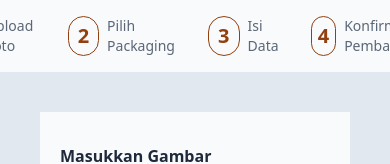
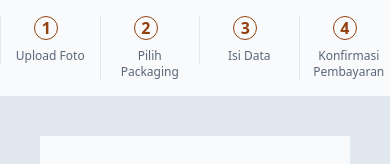
Before and after one commit to Greatreyhan/photoinstamaxsemarang, a React (Create React App) app: page /custom in a window 390 px wide. Shown: the top 164 px of the page. Built offline with nearby package versions, Linux system fonts and the light colour scheme; no server answers; the HTML template or start-up script is replaced by a standard one.

Commit message:
update ui phone

```diff
--- a/src/assets/index.js
+++ b/src/assets/index.js
@@ -24,5 +24,6 @@ import ProfilePict from "./profile.png"
 import Cart from "./cart.png"
 import BCA from "./bca.png"
 import BNI from "./bni.png"
+import Qris from "./Qris.jpg"
 
-export {HeroLogin, Logo, HeroProduct, HeroProduct2, Polaroid1, Polaroid2, Polaroid3, Polaroid4, Polaroid5, Polaroid6, BoxWrap, FilmWrap, FrameWrap, MapWrap, StandWrap, Tokopedia, Shopee, Choose, Sending, Received, Tiktok, HeroProduct3, ProfilePict, Cart, BCA, BNI}
+export {HeroLogin, Logo, HeroProduct, HeroProduct2, Polaroid1, Polaroid2, Polaroid3, Polaroid4, Polaroid5, Polaroid6, BoxWrap, FilmWrap, FrameWrap, MapWrap, StandWrap, Tokopedia, Shopee, Choose, Sending, Received, Tiktok, HeroProduct3, ProfilePict, Cart, BCA, BNI, Qris}
--- a/src/components/CustomForm.js
+++ b/src/components/CustomForm.js
@@ -233,24 +233,24 @@ const CustomForm = ({ price = 5000 }) => {
             {isLoading ? <Loading /> : null}
             <Message msg={msg} type={typeMsg} setType={setTypeMsg} />
             {/* Heading */}
-            {isConfirmed ? <PopUpCustom setPopUp={setIsConfirmed} price={(parseInt(price) * (urlImg.length) + parseInt(packaging.split("|")[1]) + (inBound ? 0 : 1000))} code={"CUSTM" + 'A' + codeID} /> :
+            {isConfirmed ? <PopUpCustom setPopUp={setIsConfirmed} produk={(parseInt(price) * (urlImg.length)).toLocaleString('id-ID', { style: 'currency', currency: 'IDR' })} total={(parseInt(price) * (urlImg.length) + parseInt(packaging.split("|")[1]) + (inBound ? 0 : 1000))} code={"CUSTM" + 'A' + codeID} packaging={parseInt(packaging.split("|")[1]).toLocaleString('id-ID', { style: 'currency', currency: 'IDR' })} bubble={ inBound ? 0 : parseInt(1000).toLocaleString('id-ID', { style: 'currency', currency: 'IDR' })} /> :
                 <div className='flex bg-slate-50 flex-col w-full h-full relative'>
-                    <div className='w-full bg-slate-50 shadow py-4 gap-x-6 flex justify-center items-center'>
-                        <div className='flex items-center justify-center'>
-                            <span className={`text-xl w-10 h-10 ${step > 1 ? "bg-amber-600 text-white" : "border-amber-800 border text-amber-800"}  rounded-full flex justify-center items-center font-semibold`}>{step > 1 ? <AiOutlineCheck /> : "1"}</span>
-                            <span className='text-sm text-opacity-80 ml-2 text-slate-700'>Upload Foto</span>
+                    <div className='w-full bg-slate-50 shadow py-4 md:gap-x-6 gap-x-2 flex justify-center items-start md:items-center'>
+                        <div className='flex flex-col md:flex-row flex-1 border-l md:border-none text-center items-center justify-center'>
+                            <span className={`md:text-xl text-md md:w-10 md:h-10 w-6 h-6 ${step > 1 ? "bg-amber-600 text-white" : "border-amber-800 border text-amber-800"}  rounded-full flex justify-center items-center font-semibold`}>{step > 1 ? <AiOutlineCheck /> : "1"}</span>
+                            <span className='md:text-sm text-xs md:mt-0 mt-2 text-opacity-80 ml-2 text-slate-700'>Upload Foto</span>
                         </div>
-                        <div className='flex items-center justify-center'>
-                            <span className={`text-xl w-10 h-10 ${step > 2 ? "bg-amber-600 text-white" : "border-amber-800 border text-amber-800"}  rounded-full flex justify-center items-center font-semibold`}>{step > 2 ? <AiOutlineCheck /> : "2"}</span>
-                            <span className='text-sm text-opacity-80 ml-2 text-slate-700'>Pilih Packaging</span>
+                        <div className='flex flex-col md:flex-row flex-1 border-l md:border-none text-center items-center justify-center'>
+                            <span className={`md:text-xl text-md md:w-10 md:h-10 w-6 h-6 ${step > 2 ? "bg-amber-600 text-white" : "border-amber-800 border text-amber-800"}  rounded-full flex justify-center items-center font-semibold`}>{step > 2 ? <AiOutlineCheck /> : "2"}</span>
+                            <span className='md:text-sm text-xs md:mt-0 mt-2 text-opacity-80 ml-2 text-slate-700'>Pilih Packaging</span>
                         </div>
-                        <div className='flex items-center justify-center'>
-                            <span className={`text-xl w-10 h-10 ${step > 3 ? "bg-amber-600 text-white" : "border-amber-800 border text-amber-800"}  rounded-full flex justify-center items-center font-semibold`}>{step > 3 ? <AiOutlineCheck /> : "3"}</span>
-                            <span className='text-sm text-opacity-80 ml-2 text-slate-700'>Isi Data</span>
+                        <div className='flex flex-col md:flex-row flex-1 border-l md:border-none text-center items-center justify-center'>
+                            <span className={`md:text-xl text-md md:w-10 md:h-10 w-6 h-6 ${step > 3 ? "bg-amber-600 text-white" : "border-amber-800 border text-amber-800"}  rounded-full flex justify-center items-center font-semibold`}>{step > 3 ? <AiOutlineCheck /> : "3"}</span>
+                            <span className='md:text-sm text-xs md:mt-0 mt-2 text-opacity-80 ml-2 text-slate-700'>Isi Data</span>
                         </div>
-                        <div className='flex items-center justify-center'>
-                            <span className={`text-xl w-10 h-10 ${step > 4 ? "bg-amber-600 text-white" : "border-amber-800 border text-amber-800"}  rounded-full flex justify-center items-center font-semibold`}>{step > 4 ? <AiOutlineCheck /> : "4"}</span>
-                            <span className='text-sm text-opacity-80 ml-2 text-slate-700'>Konfirmasi Pembayaran</span>
+                        <div className='flex flex-col md:flex-row flex-1 border-l md:border-none text-center items-center justify-center'>
+                            <span className={`md:text-xl text-md md:w-10 md:h-10 w-6 h-6 ${step > 4 ? "bg-amber-600 text-white" : "border-amber-800 border text-amber-800"}  rounded-full flex justify-center items-center font-semibold`}>{step > 4 ? <AiOutlineCheck /> : "4"}</span>
+                            <span className='md:text-sm text-xs md:mt-0 mt-2 text-opacity-80 ml-2 text-slate-700'>Konfirmasi Pembayaran</span>
                         </div>
                     </div>
 
@@ -268,7 +268,7 @@ const CustomForm = ({ price = 5000 }) => {
                         </div>
                         : step == 2 ?
                             <div className='bg-slate-200 h-full'>
-                                <div className='bg-slate-50 mt-10 mx-10 px-5 py-8'>
+                                <div className='bg-slate-50 mt-10 md:mx-10 px-5 py-8'>
                                     <p className='text-slate-800 font-semibold'>Pilih Packaging yang Digunakan</p>
                                     <p className='text-slate-600 text-xs'>Setiap Packaging memiliki harga masing-masing</p>
                                     <div className='flex justify-around gap-5  mt-8'>
@@ -285,7 +285,7 @@ const CustomForm = ({ price = 5000 }) => {
                             </div>
                             : step == 3 ?
                                 <div className='bg-slate-200 h-full'>
-                                    <div className='bg-slate-50 flex mt-10 mx-10 px-5 py-8'>
+                                    <div className='bg-slate-50 flex flex-wrap mt-10 mx-10 px-5 py-8'>
                                         <div className='flex-1 flex flex-col px-4'>
                                             <label className='text-slate-800 mt-4 text-xs'>Pilih E-Commerce</label>
                                             <select className='border boder-amber-800 border-opacity-50 px-1 py-1.5 text-md mt-1 text-amber-950' onChange={setHandleEcommerce} name="Kota">
@@ -302,12 +302,12 @@ const CustomForm = ({ price = 5000 }) => {
                                 :
 
                                 <div className='bg-slate-200 h-full'>
-                                    <div className='bg-slate-50 flex flex-col mt-2 mx-auto w-5/12 px-5 py-4'>
+                                    <div className='bg-slate-50 flex flex-col mt-2 mx-auto md:w-5/12 w-11/12 px-5 py-4'>
                                         <div className='flex flex-col'>
                                             <label className='text-slate-800 text-xs'>Nama Lengkap</label>
                                             <input className='border boder-amber-800 px-1 py-1.5 text-md mt-1 text-amber-950' type="text" value={userName} onChange={(e) => setUserName(e.currentTarget.value)} required />
                                         </div>
-                                        <div className='flex justify-between gap-x-2'>
+                                        <div className='flex flex-wrap justify-between gap-x-2'>
                                             <div className='flex flex-col flex-1'>
                                                 <label className='text-slate-800 mt-4 text-xs'>Email</label>
                                                 <input className='border boder-amber-800 px-1 py-1.5 text-md mt-1 text-amber-950' type="text" value={emailUser} onChange={(e) => setEmaiUser(e.currentTarget.value)} required />
@@ -318,8 +318,7 @@ const CustomForm = ({ price = 5000 }) => {
                                             </div>
                                         </div>
                                     </div>
-                                    <div className='bg-slate-50 flex flex-col mt-2 mx-auto w-5/12 px-5 py-5'>
-                                        {console.log(parseInt(price), (urlImg.length))}
+                                    <div className='bg-slate-50 flex flex-col mt-2 mx-auto md:w-5/12 w-11/12 px-5 py-5'>
                                         <p className='text-amber-950 mt-1 flex justify-between'><span>Harga Produk</span> <span>{(parseInt(price) * (urlImg.length)).toLocaleString('id-ID', { style: 'currency', currency: 'IDR' })},-</span></p>
                                         <p className='text-amber-950 mt-1 flex justify-between'><span>Harga Packaging</span> <span>{parseInt(packaging.split("|")[1]).toLocaleString('id-ID', { style: 'currency', currency: 'IDR' })},-</span></p>
                                         {inBound ? null :
--- a/src/components/PopupGood.js
+++ b/src/components/PopupGood.js
@@ -7,6 +7,7 @@ import { FIREBASE_DB } from '../config/firebaseinit';
 import { set, ref, onValue } from "firebase/database"
 import Alert from './Alert';
 import { BoxWrap, MapWrap } from '../assets'
+import Message from './Message';
 const PopupGood = ({ name, price, setPopUp, weight, ProdukID }) => {
     const [isLoading, setIsLoading] = useState(false);
     const [qty, setQty] = useState(1)
@@ -17,9 +18,8 @@ const PopupGood = ({ name, price, setPopUp, weight, ProdukID }) => {
     const { user } = useFirebase();
     const [codeID, setCodeID] = useState(0)
     const [cartData, setCartData] = useState([])
-    const [step, setStep] = useState(1)
-    const [toNext, setToNext] = useState(false)
-    const [lastStep, setLastStep] = useState(1)
+    const [typeMsg, setTypeMsg] = useState(0)
+    const [msg, setMsg] = useState("")
 
     const handleCart = async () => {
         const data = {
@@ -85,6 +85,7 @@ const PopupGood = ({ name, price, setPopUp, weight, ProdukID }) => {
     return (
         <div className='w-full h-screen bg-black bg-opacity-30 fixed left-0 top-0 flex justify-center items-center flex-col z-50'>
             {isLoading ? <Loading /> : null}
+            <Message msg={msg} type={typeMsg} setType={setTypeMsg} />
             {isConfirmed ? <Alert setPopBuy={setPopUp} setIsConfirmed={setIsConfirmed} price={parseInt(price) * parseInt(qty)} code={user.uid.substring(0, 5) + 'A' + codeID} /> :
                 <>
                     <div className='flex bg-slate-50 w-full h-full relative flex-wrap'>
@@ -92,22 +93,24 @@ const PopupGood = ({ name, price, setPopUp, weight, ProdukID }) => {
                         <div className='bg-slate-200 h-full flex-1'>
                             <div className='bg-slate-50 mt-10 mx-10 px-5 py-8'>
                                 <p className='text-slate-800 font-semibold'>Masukkan Gambar</p>
-                                <p className='text-slate-600 text-xs'>Upload file hanya dengan ekstensi .jpg</p>
+                                <p className='text-slate-600 text-xs'>Upload file hanya dengan ekstensi .jpg, .jpeg, .png, atau .heic</p>
                                 <div className='mt-6'>
-                                    <ImageUpload url={urlImg} setUrl={setUrlImg} />
+                                    <ImageUpload url={urlImg} setUrl={setUrlImg} setIsLoading={setIsLoading} setMsg={setMsg} setType={setTypeMsg}  />
                                 </div>
                             </div>
                             <div className='bg-slate-50 mt-2 mx-10 px-5 py-8'>
                                 <p className='text-slate-800 font-semibold'>Pilih Packaging yang Digunakan</p>
                                 <p className='text-slate-600 text-xs'>Setiap Packaging memiliki harga masing-masing</p>
-                                <div className='flex gap-5  mt-8'>
-                                    <a onClick={() => setPackaging("map|2000")} className={`rounded-lg ${packaging == "map|2000" ? "border-4 border-blue-600" : ""} flex h-28 w-28 shadow-lg`}>
-                                        <img className='w-full h-full object-cover rounded-lg' src={MapWrap} />
-                                    </a>
-                                    <a onClick={() => setPackaging("box|3000")} className={`rounded-lg ${packaging == "box|3000" ? "border-4 border-blue-600" : ""} flex h-28 w-28 shadow-lg`}>
-                                        <img className='w-full h-full object-cover rounded-lg' src={BoxWrap} />
-                                    </a>
-                                </div>
+                                <div className='flex justify-around gap-5  mt-8'>
+                                        <a onClick={() => setPackaging("map|2000")} className={`rounded-lg ${packaging == "map|2000" ? "border-4 border-blue-600" : ""} flex flex-col w-40 h-40 cursor-pointer shadow-lg`}>
+                                            <img className='w-full h-full object-cover rounded-lg' src={MapWrap} />
+                                            <p className='text-lg bg-amber-800 text-center text-white font-semibold mt-4 py-2'>+ Rp 2.000<sub className='text-xs font-light'>/item</sub></p>
+                                        </a>
+                                        <a onClick={() => setPackaging("box|3000")} className={`rounded-lg ${packaging == "box|3000" ? "border-4 border-blue-600" : ""} flex flex-col w-40 h-40 cursor-pointer shadow-lg`}>
+                                            <img className='w-full h-full object-cover rounded-lg' src={BoxWrap} />
+                                            <p className='text-lg bg-amber-800 text-center text-white font-semibold mt-4 py-2'>+ Rp 3.000<sub className='text-xs font-light'>/item</sub></p>
+                                        </a>
+                                    </div>
                             </div>
                         </div>
 
--- a/src/components/popUpBuyDefault.js
+++ b/src/components/popUpBuyDefault.js
@@ -247,7 +247,7 @@ const PopupBuyDefault = ({ name, price, setPopBuy, ProdukID, ImageSource }) => {
           </div>
           {step == 1 ?
                 <div className='bg-slate-200 h-full'>
-                  <div className='bg-slate-50 flex mt-10 mx-10 px-5 py-8'>
+                  <div className='bg-slate-50 flex flwx-wrap mt-10 mx-10 px-5 py-8'>
                     <div className='flex-1 flex flex-col px-4'>
                       <label className='text-slate-800 mt-4 text-xs'>Pilih Provinsi</label>
                       <select className='border boder-amber-800 border-opacity-50 px-1 py-1.5 text-md mt-1 text-amber-950' onChange={handleProv} name="Provinsi">
```
Also changed, not shown: src/components/PopUpCustom.js (+39 -7 lines), src/assets/Qris.jpg (added).
